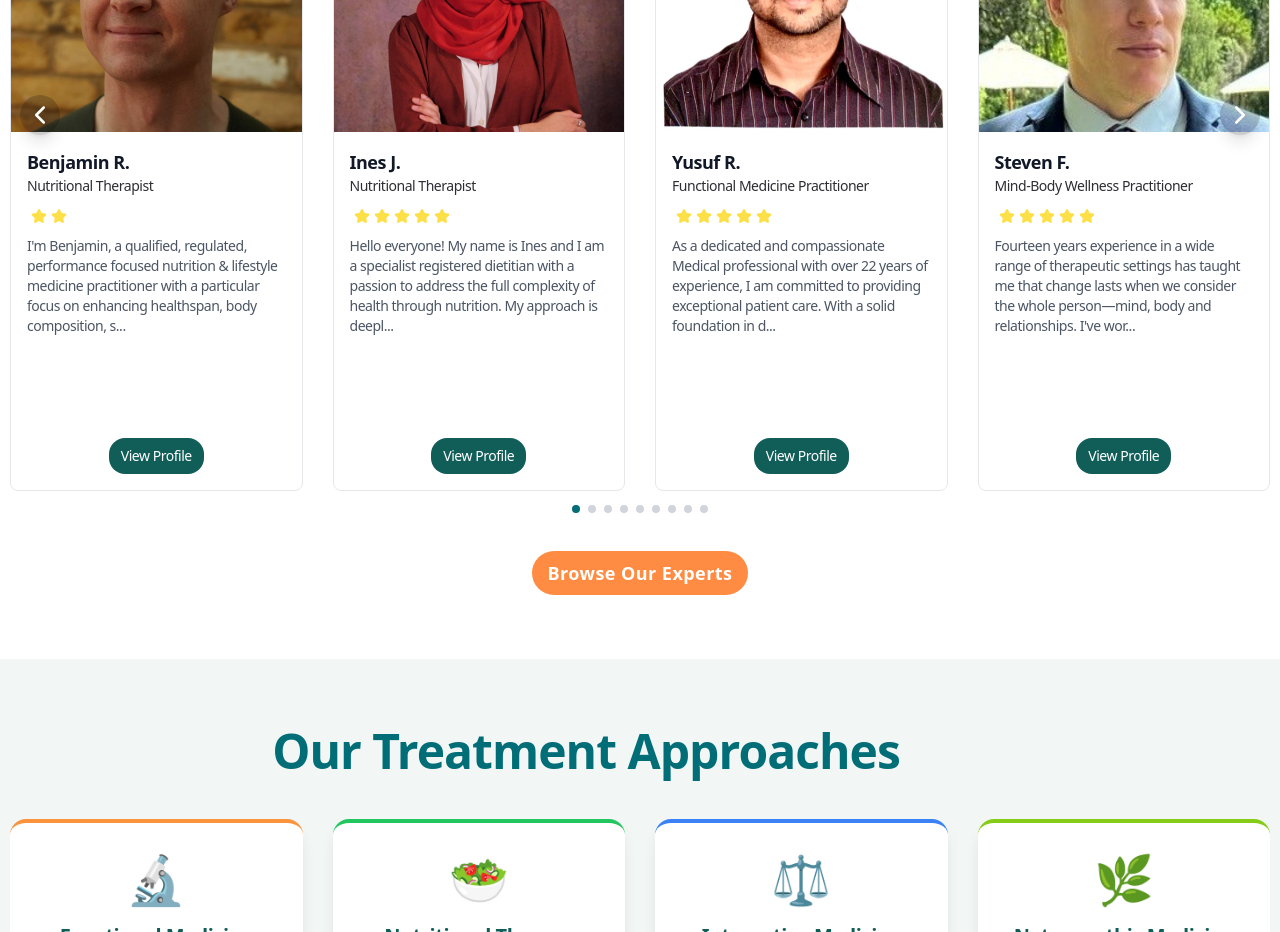
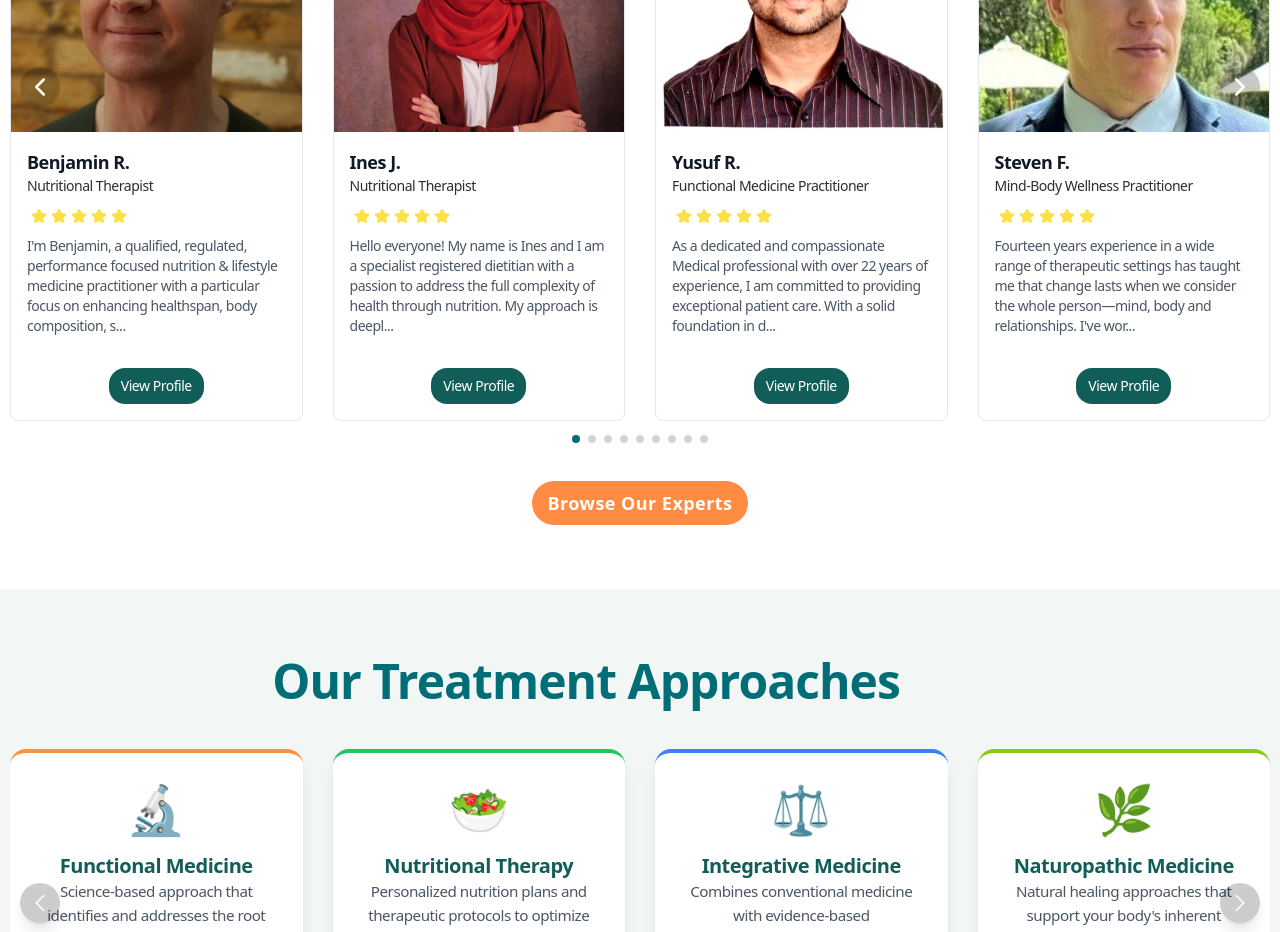
Before and after one commit to Danielvermel/helaguid-next, a Next.js app: page / in a window 1280 px wide. Shown: the part 1120-2052 px from the top of the page. Built offline with nearby package versions, Linux system fonts and the light colour scheme.

Commit message:
fix issues on the practitioners cards

```diff
--- a/src/components/ui/PractitionerCard.jsx
+++ b/src/components/ui/PractitionerCard.jsx
@@ -15,7 +15,7 @@ const PractitionerCard = ({ practitioner }) => {
                         sizes="(max-width: 768px) 100vw, 33vw"
                     />
                 </div>
-                <div className="p-4 sm: min-h-72 md:min-h-[22.4rem] flex flex-col ">
+                <div className="p-4 sm:h-72 md:h-[20.4rem] lg:h-[20rem] xl:h-[18rem] flex flex-col ">
                     <span className="text-lg font-bold text-gray-900 block">{practitioner.name}</span>
                     <span className="inline-block text-sm font-medium  font-sans underline-offset-2">
                         {practitioner.specialty}
--- a/src/constants/carousel.jsx
+++ b/src/constants/carousel.jsx
@@ -4,18 +4,16 @@ export const practitioners = [
         name: "Benjamin R.",
         specialty: "Nutritional Therapist",
         imageUrl: "/images/practioners/benjamin-r.jpg", // Path in your /public folder
-        profileUrl:
-            "https://book.healguid.com/practitioners/benjamin-richardson-nutritional-therapist-united-kingdom/r/CaA50bpIg2DCLa", // The Next.js page for this practitioner
+        profileUrl: "/practitioners/benjamin-richardson-nutritional-therapist-united-kingdom/r/CaA50bpIg2DCLa", // The Next.js page for this practitioner
         bio: "I'm Benjamin, a qualified, regulated, performance focused nutrition & lifestyle medicine practitioner with a particular focus on enhancing healthspan, body composition, sleep and stress. Clients choose me for my dedication to enabling them to progress towards their goals and my commitment to delivery. Shaped by your priorities, enablers and constraints, we co-create for you a personalised, science-based, actionable programme. I act as your strategist, picking the highest value interventions, your coach to help you implement them, and as much as you welcome it, your educator on the *why*.",
-        ratings: "2",
+        ratings: "5",
     },
     {
         id: 2,
         name: "Ines J.",
         specialty: "Nutritional Therapist",
         imageUrl: "/images/practioners/ines-j.jpg",
-        profileUrl:
-            "https://book.healguid.com/practitioners/ines-jabir-nutritional-therapist-united-kingdom/r/Btf2gh2T8J2cqk",
+        profileUrl: "/practitioners/ines-jabir-nutritional-therapist-united-kingdom/r/Btf2gh2T8J2cqk",
         bio: "Hello everyone! My name is Ines and I am a specialist registered dietitian with a passion to address the full complexity of health through nutrition. My approach is deeply personalised and grounded in both science and compassion. I take time to understand each client’s full story, their physical symptoms, emotional stressors, lifestyle, environment, and goals. Functional and holistic medicine form part of my day-to-day dietetic work as I saw many people, particularly women, doing all the “right” things but still struggling with fatigue, digestive issues, hormonal imbalances, and chronic stress. I knew there had to be a deeper way to heal that doesn’t just treat symptoms but uncovers the root cause and supports the body, mind, and soul. My experience includes both public and private industry and I also like to give back to the community through group sessions in community centres. You can also find some of my favourite recipes on my Instagram page @mynutritionbalance. Looking forward to working together! Ines ;)",
         ratings: "5",
     },
@@ -24,8 +22,7 @@ export const practitioners = [
         name: "Yusuf R.",
         specialty: "Functional Medicine Practitioner",
         imageUrl: "/images/practioners/yusuf-r.jpg",
-        profileUrl:
-            "https://book.healguid.com/practitioners/yusuf-rushdi-functional-medicine-practitioner-united-kingdom/r/FJKCEuu8iQYUMB",
+        profileUrl: "/practitioners/yusuf-rushdi-functional-medicine-practitioner-united-kingdom/r/FJKCEuu8iQYUMB",
         bio: "As a dedicated and compassionate Medical professional with over 22 years of experience, I am committed to providing exceptional patient care. With a solid foundation in diagnosing and treating a wide range of medical conditions, I consistently strive to deliver accurate diagnoses and effective treatment plans. My strong communication skills and ability to build rapport with patients enable me to provide personalised care that promotes overall well-being. Remarkable proficiency in leading a holistic approach to primary healthcare. Competent in spearheading operational excellence, revolutionizing processes, and maximizing resource efficiency to deliver unparalleled patient care. Proficient in driving transformative leadership, crafting robust policies, and ensuring stringent compliance with healthcare standards. Expertise in managing diverse medical conditions, including infectious diseases, chronic illnesses, and trauma, within the constraints of secure facilities, upholding dignity and well-being.",
         ratings: "5",
     },
@@ -34,8 +31,7 @@ export const practitioners = [
         name: "Steven F.",
         specialty: "Mind-Body Wellness Practitioner",
         imageUrl: "/images/practioners/steven-f.jpg",
-        profileUrl:
-            "https://book.healguid.com/practitioners/steven-ford-mind-body-wellness-practitioner-united-kingdom/r/p9LPx6kTOHj95W",
+        profileUrl: "/practitioners/steven-ford-mind-body-wellness-practitioner-united-kingdom/r/p9LPx6kTOHj95W",
         bio: "Fourteen years experience in a wide range of therapeutic settings has taught me that change lasts when we consider the whole person—mind, body and relationships. I've worked closely with individuals, groups, families and carers, and have seen how progress accelerates when we explore lived experience and, if applicable, any unresolved trauma, nervous system regulation and related challenging emotions such as shame, guilt, anger, grief, anxiety, depression and/or self esteem. My approach is trauma-informed and practical. I draw on ACT, DBT-informed skills, mindfulness and somatic awareness, together with Internal Family Systems and strengths-based coaching. We’ll clarify your goals and values, explore the systems you’re part of, and use tools you can apply between sessions. Clients value the psychological safety, steady pace and focus on real-life change. My aim is to empower you to lead your own recovery while I guide, challenge and support along the way.",
         ratings: "5",
     },
@@ -44,8 +40,7 @@ export const practitioners = [
         name: "Lucia S.",
         specialty: "Nutritional Therapist",
         imageUrl: "/images/practioners/lucia-s.jpg",
-        profileUrl:
-            "https://book.healguid.com/practitioners/lucia-stansbie-nutritional-therapist-united-kingdom/r/UxE7KAcpjlAdxT",
+        profileUrl: "/practitioners/lucia-stansbie-nutritional-therapist-united-kingdom/r/UxE7KAcpjlAdxT",
         bio: "I am a London-based registered nutritional therapist helping my patients reaching their health goals through the power of personalised nutrition. The foundations of my expertise are rooted in functional medicine, with a detailed understanding of the intricate connections between the different body systems. I employ functional testing, tailored dietary adjustments and targeted nutrition to address the root causes behind a client’s health concerns, collaborating closely with each client to chart a path towards optimum health and well-being. I am a food lover, so my plans are focused on introducing foods and nutrients rather than excluding them and include plenty tasty and easy to execute recipes. Through professional guidance and support I can help you thrive and fall in love with food again!",
         ratings: "5",
     },
@@ -54,8 +49,7 @@ export const practitioners = [
         name: "Taiba G.",
         specialty: "Functional Medicine Practitioner",
         imageUrl: "/images/practioners/taiba-g.jpg",
-        profileUrl:
-            "https://book.healguid.com/practitioners/taiba-gul-functional-medicine-practitioner-united-kingdom/r/9tEiqAcaUvhaPr",
+        profileUrl: "/practitioners/taiba-gul-functional-medicine-practitioner-united-kingdom/r/9tEiqAcaUvhaPr",
         bio: "Having trained in Conventional Medicine, I very quickly realised that the approach to people needs to be from a holistic point of view. I moved in to General Practice and started looking at all the factors that were impacting my patients including their lifestyle, their diet and their wider environment. My focus on health promotion and my background in health coaching worked very well for my patients and I found my passion. This lead me to training under the Institute of Functional Medicine where I learnt to look for the ‘root cause’ behind the ‘pathology’.",
         ratings: "5",
     },
@@ -65,7 +59,7 @@ export const practitioners = [
         specialty: "Functional Medicine Practitioner",
         imageUrl: "/images/practioners/christelle-s.jpg",
         profileUrl:
-            "https://book.healguid.com/practitioners/christelle-stockdale-functional-medicine-practitioner-united-kingdom/r/en5dEK0cxgsVgw",
+            "/practitioners/christelle-stockdale-functional-medicine-practitioner-united-kingdom/r/en5dEK0cxgsVgw",
         bio: "I was drawn to holistic and functional medicine because I wanted to help people get to the true root of their health issues. Not just manage symptoms but understand why they’re unwell and how to restore balance naturally. What makes my approach unique? I combine deep listening with detailed investigation. My focus is on treating the whole person, creating clear, realistic plans, and empowering my patients to take charge of their own health. What do patients value most? They appreciate that I truly listen, explain things clearly, and work with them to make treatment plans that are manageable. Many say they finally feel seen, understood, and supported. ",
         ratings: "5",
     },
@@ -74,8 +68,7 @@ export const practitioners = [
         name: "Ayiesha M.",
         specialty: "Integrative Medicine Practitioner",
         imageUrl: "/images/practioners/ayeisha-m.jpg",
-        profileUrl:
-            "https://book.healguid.com/practitioners/ayiesha-malik-integrative-medicine-practitioner-united-kingdom/r/fbRpePhVpgaOdg",
+        profileUrl: "/practitioners/ayiesha-malik-integrative-medicine-practitioner-united-kingdom/r/fbRpePhVpgaOdg",
         bio: "As a dedicated GP with a passion for empowering patients to take control of their health, I've always sought to provide more than just conventional care. My journey into Functional Medicine (FM) began with a desire to address the root causes of illness, rather than just treating symptoms. I realized that by considering the intricate web of factors influencing a patient's well-being - from hormonal imbalances and gut health to lifestyle choices and environmental toxins - I could offer a more comprehensive and compassionate approach to healthcare. My patients appreciate the time I take to listen to their unique stories, and the personalized care plans we co-create to optimize their function and promote lasting wellness. By integrating the latest scientific research with time-honored principles of natural healing, I've witnessed firsthand the transformative power of FM in helping individuals reclaim their vitality and live more vibrant lives. Whether you're seeking relief from chronic illness or simply striving to enhance your overall well-being, I invite you to experience the difference that Functional Medicine can make in your life.",
         ratings: "5",
     },
@@ -84,8 +77,7 @@ export const practitioners = [
         name: "Lara S.",
         specialty: "Nutritional Therapist",
         imageUrl: "/images/practioners/lara-s.jpg",
-        profileUrl:
-            "https://book.healguid.com/practitioners/lara-seago-nutritional-therapist-united-kingdom/r/7ZY66s3ir9lkPi",
+        profileUrl: "/practitioners/lara-seago-nutritional-therapist-united-kingdom/r/7ZY66s3ir9lkPi",
         bio: " A number of things led me into Nutritional therapy / functional medicine. I had always had an interest in nutrition, largely stemming from my mum dying very young from stomach cancer and wanting to prevent the same happening to me. Then along the way different life experiences and some of my own health challenges, particularly in relation to stress, burnout, and hormonal imbalances motivated me to support people with the same challenges. Over the years I have worked with all kinds of clients and conditions and I am also cancer trained and able to support cancer patients alongside their mainstream treatment. Women's Health, Eating Disorders, Sport Nutrition, Cancer (breast cancer)",
         ratings: "5",
     },
```
